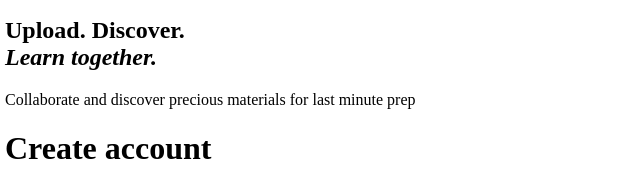
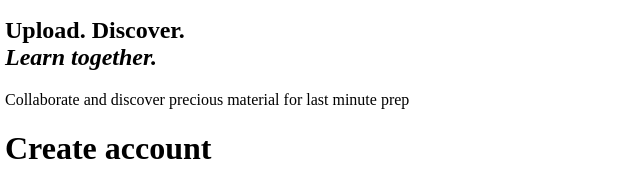
Before and after one commit to Jhasmitha-D/notes-sharing-system, a website built with Vite: page index.html in a window 1280 px wide. Shown: the part 1151-1337 px from the top of the page, 3-643 px from the left. Built offline with nearby package versions, Linux system fonts and the light colour scheme; a script that the page names is missing.

Commit message:
final_hope

```diff
--- a/index.html
+++ b/index.html
@@ -52,7 +52,7 @@
               <div class="auth-logo-right">Study<span>Stack</span></div>
               <h2 class="auth-visual-title">Upload. Discover.<br><em>Learn together.</em></h2>
             </div>
-            <p class="auth-visual-text">Collaborate and discover precious materials for last minute prep</p>
+            <p class="auth-visual-text">Collaborate and discover precious material for last minute prep</p>
           </div>
         </div>
       </div>
```
